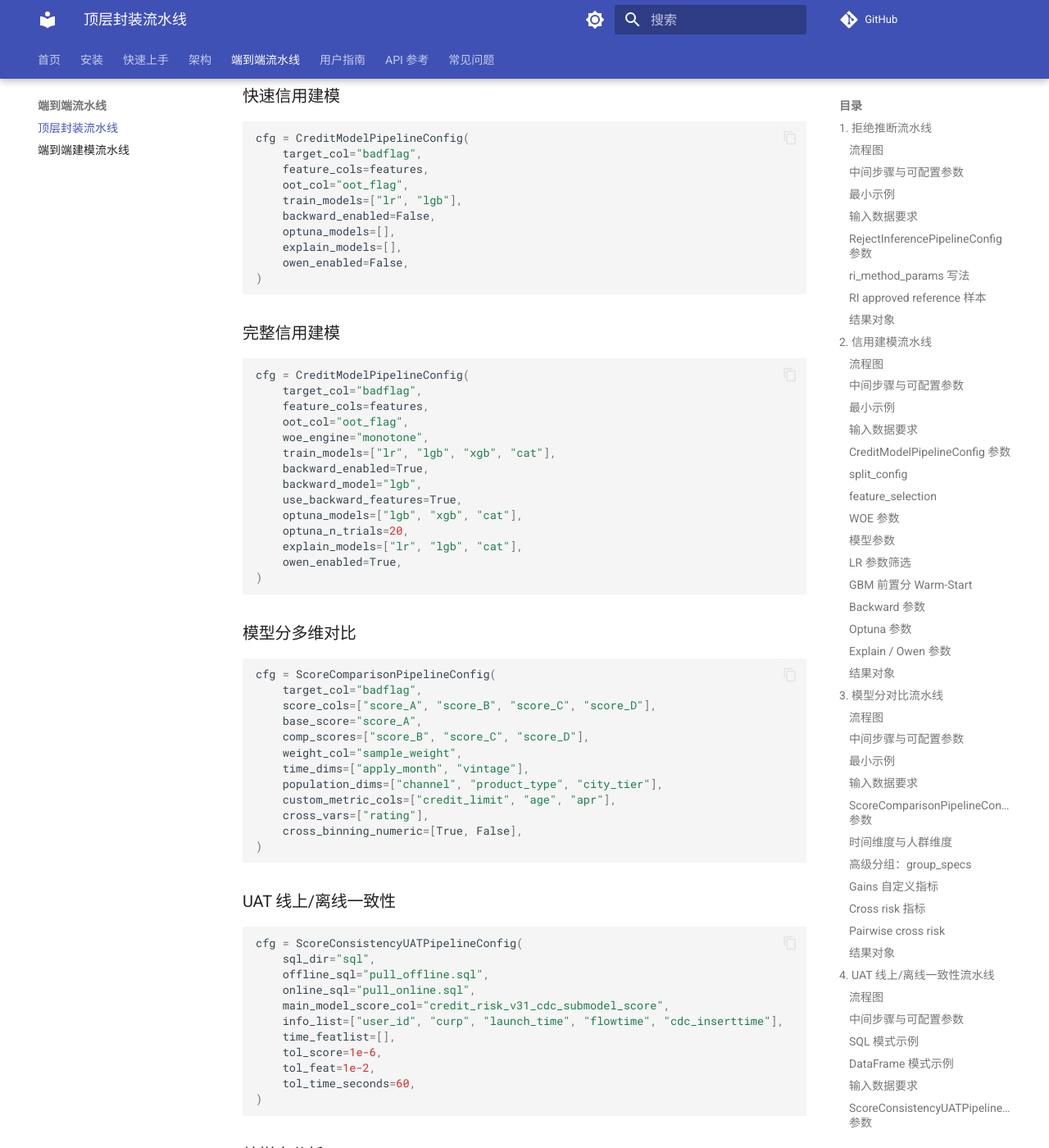
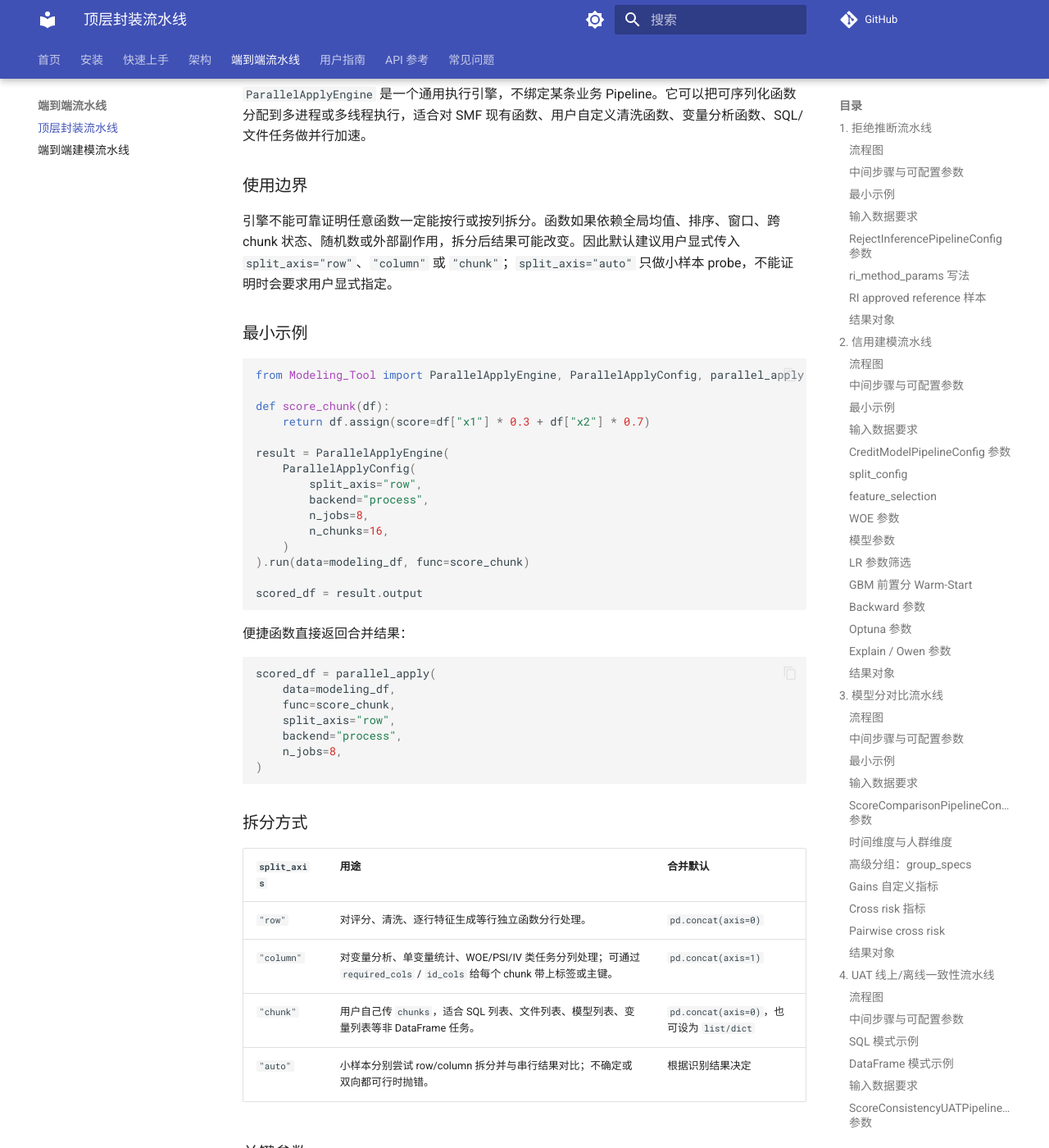
Before and after one commit to Kyle-J-Sun/SuperModelingFactory_doc, an MkDocs documentation site: the page built from docs/pipeline_one_click.md, in a window 1280 px wide and 1400 px high, scrolled down 36192 px. Shown: the whole window at 82% size. Built offline with MkDocs 1.6.1 and Material for MkDocs 9.7.7, drawn with Linux system fonts in a browser that asks for light colours; comment, search, counter and statistics services are not loaded; some of the changed text lies outside the part shown.

Commit message:
Document parallel apply engine

````diff
--- a/docs/pipeline_one_click.md
+++ b/docs/pipeline_one_click.md
@@ -1273,6 +1273,81 @@ result.split_recommendation
 | `Seed stability: average max bad-rate gap` | 判断随机种子对切分坏账率扰动是否明显。 |
 | `Population bad-rate snapshot` | 快速查看主要人群维度下各标签坏账率差异。 |
 
+## 7. 通用多进程引擎
+
+`ParallelApplyEngine` 是一个通用执行引擎，不绑定某条业务 Pipeline。它可以把可序列化函数分配到多进程或多线程执行，适合对 SMF 现有函数、用户自定义清洗函数、变量分析函数、SQL/文件任务做并行加速。
+
+### 使用边界
+
+引擎不能可靠证明任意函数一定能按行或按列拆分。函数如果依赖全局均值、排序、窗口、跨 chunk 状态、随机数或外部副作用，拆分后结果可能改变。因此默认建议用户显式传入 `split_axis="row"`、`"column"` 或 `"chunk"`；`split_axis="auto"` 只做小样本 probe，不能证明时会要求用户显式指定。
+
+### 最小示例
+
+```python
+from Modeling_Tool import ParallelApplyEngine, ParallelApplyConfig, parallel_apply
+
+def score_chunk(df):
+    return df.assign(score=df["x1"] * 0.3 + df["x2"] * 0.7)
+
+result = ParallelApplyEngine(
+    ParallelApplyConfig(
+        split_axis="row",
+        backend="process",
+        n_jobs=8,
+        n_chunks=16,
+    )
+).run(data=modeling_df, func=score_chunk)
+
+scored_df = result.output
+```
+
+便捷函数直接返回合并结果：
+
+```python
+scored_df = parallel_apply(
+    data=modeling_df,
+    func=score_chunk,
+    split_axis="row",
+    backend="process",
+    n_jobs=8,
+)
+```
+
+### 拆分方式
+
+| `split_axis` | 用途 | 合并默认 |
+|---|---|---|
+| `"row"` | 对评分、清洗、逐行特征生成等行独立函数分行处理。 | `pd.concat(axis=0)` |
+| `"column"` | 对变量分析、单变量统计、WOE/PSI/IV 类任务分列处理；可通过 `required_cols` / `id_cols` 给每个 chunk 带上标签或主键。 | `pd.concat(axis=1)` |
+| `"chunk"` | 用户自己传 `chunks`，适合 SQL 列表、文件列表、模型列表、变量列表等非 DataFrame 任务。 | `pd.concat(axis=0)`，也可设为 `list/dict` |
+| `"auto"` | 小样本分别尝试 row/column 拆分并与串行结果对比；不确定或双向都可行时抛错。 | 根据识别结果决定 |
+
+### 关键参数
+
+| 参数 | 默认值 | 说明 |
+|---|---|---|
+| `backend` | `"process"` | CPU 密集任务用 `"process"`；IO 密集或对象不可序列化时用 `"thread"`；调试用 `"sequential"`。 |
+| `n_jobs` | `"auto"` | `"auto"` 使用 `CPU - 1`；`-1` 使用所有 CPU；正整数指定 worker 数。 |
+| `chunk_size` / `n_chunks` | `None` | 二选一，控制切分粒度。 |
+| `combine` | `"concat"` | 支持 `"concat"`、`"list"`、`"dict"`、`"none"`。 |
+| `preserve_order` | `True` | 输出按 chunk 顺序合并。 |
+| `pass_chunk_info` | `False` | 为 `True` 时给函数传入 `chunk_info`，包含 `chunk_id/rows/columns`。 |
+| `on_error` | `"raise"` | `"raise"` 遇错抛出；`"collect"` 收集失败 chunk 到 `result.errors`。 |
+| `validate_picklable` | `True` | 多进程前校验函数和参数是否可序列化。 |
+| `required_cols` / `id_cols` | `[]` | column split 时每个列 chunk 都保留这些列。 |
+
+### 返回结果
+
+`ParallelApplyEngine.run()` 返回 `ParallelApplyResult`：
+
+| 字段 | 说明 |
+|---|---|
+| `output` | 合并后的最终结果。 |
+| `chunk_outputs` | 每个成功 chunk 的原始输出。 |
+| `errors` | `on_error="collect"` 时的错误明细。 |
+| `summary` | 实际 split、backend、worker 数、chunk 数、成功/失败数和耗时。 |
+| `split_axis_resolved` | `auto` 模式下最终识别出的拆分方式。 |
+
 ## 推荐配置模板
 
 ### 快速信用建模
````
